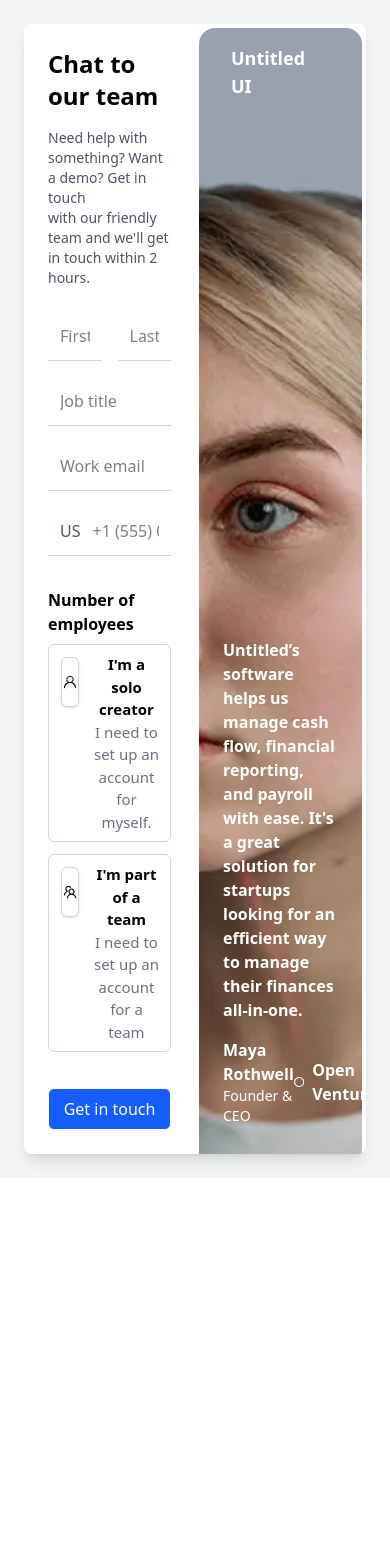
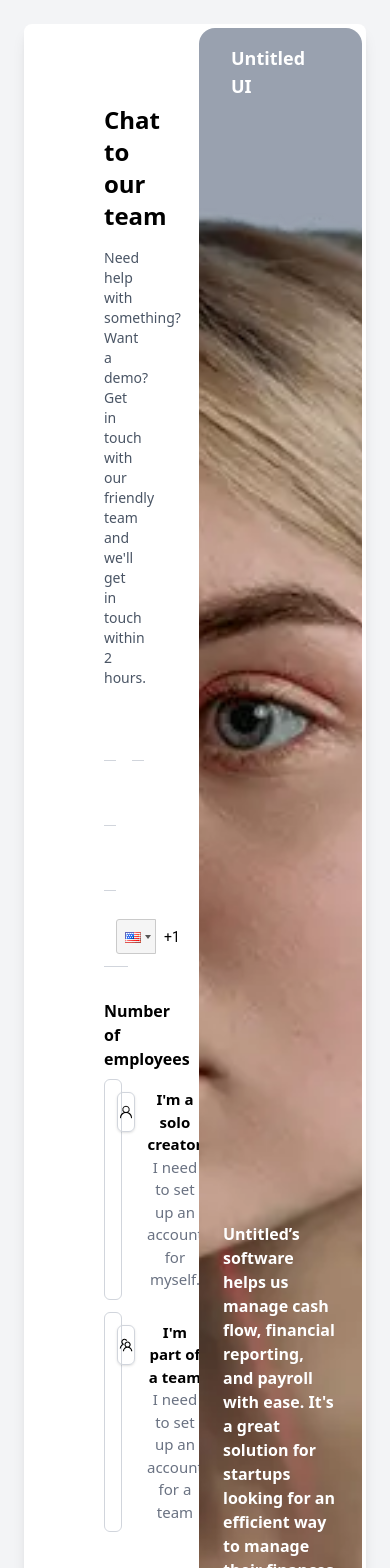
Before and after one commit to yann-bot/chat-form, a React (Vite) app: page / in a window 390 px wide. Shown: the top 1568 px of the page. Before the commit the page ends 1178 px from the top, so only its background shows below. Built offline with nearby package versions, Linux system fonts and the light colour scheme.

Commit message:
Ajout de la bibliothèque react-phone-number-input2 et ajustement de style

```diff
--- a/package.json
+++ b/package.json
@@ -14,6 +14,7 @@
     "react": "^19.0.0",
     "react-dom": "^19.0.0",
     "react-icons": "^5.5.0",
+    "react-phone-input-2": "^2.15.1",
     "tailwindcss": "^4.0.9"
   },
   "devDependencies": {
--- a/src/composant/Form.tsx
+++ b/src/composant/Form.tsx
@@ -17,7 +17,7 @@ export const ButtonIcon = (p: ButtonProps) => {
     return (
         <button>
             <div className="flex border border-gray-300  rounded-md gap-2 p-2 " >
-                    <div className="border flex items-center justify-center w-[50px] h-[50px] m-1 rounded-md border-gray-300 shadow-sm">{p.icon}</div>
+                    <div className="border flex items-center justify-center w-[50px] h-[40px] m-1 rounded-md border-gray-300 shadow-sm">{p.icon}</div>
                     <div className=" text-[15px] flex flex-col gap-0.2 justify-center ">
                         <div className="font-bold flex ">{p.title}</div>
                         <div className="text-gray-500">{p.paragraph}</div>
--- a/src/composant/Form01.tsx
+++ b/src/composant/Form01.tsx
@@ -1,16 +1,19 @@
 import { FaRegCircle } from 'react-icons/fa';
 import image from '../assets/images/Amelie Laurent.webp';
 import { FormApp } from './FormApp';
+import PhoneNumberInput from './PhoneNum';
+
 
 export default function Form01() {
+
   return (
     <div className="flex min-h-screen items-center justify-center bg-gray-100 p-6">
       <div className="flex w-full max-w-5xl bg-white rounded-lg shadow-lg overflow-hidden">
 
         {/* Form Section */}
 
-        <div className="w-1/2 p-6">
-          <h2 className="text-2xl font-semibold mb-4">Chat to our team</h2>
+        <div className="w-1/2 p-[80px]">
+          <h2 className="text-2xl font-semibold mb-4 ">Chat to our team</h2>
           <p className="text-gray-600 mb-6 text-sm">
             Need help with something? Want a demo? Get in touch <br />
             with our friendly team and we'll get in touch within 2 hours.
@@ -18,14 +21,13 @@ export default function Form01() {
 
           <form className="space-y-4">
             <div className="flex space-x-4">
-              <input type="text" placeholder="First name" className="w-1/2 border-b border-gray-300 p-3 outline-none focus:border-gray-500" />
-              <input type="text" placeholder="Last name" className="w-1/2 border-b border-gray-300 p-3 outline-none focus:border-gray-500" />
+              <input type="text" placeholder="First name" className="w-1/2 border-b border-gray-300 p-3  pl-0 outline-none focus:border-gray-500" />
+              <input type="text" placeholder="Last name" className="w-1/2 border-b border-gray-300 p-3  pl-0 outline-none focus:border-gray-500" />
             </div>
-            <input type="text" placeholder="Job title" className="w-full border-b border-gray-300 p-3 outline-none focus:border-gray-500" />
-            <input type="email" placeholder="Work email" className="w-full border-b border-gray-300 p-3 outline-none focus:border-gray-500" />
-            <div className="flex items-center border-b border-gray-300 p-3">
-              <span className="text-gray-600 mr-3">US</span>
-              <input type="tel" placeholder="+1 (555) 000-0000" className="w-full outline-none" />
+            <input type="text" placeholder="Job title" className="w-full border-b border-gray-300 p-3   pl-0 outline-none focus:border-gray-500" />
+            <input type="email" placeholder="Work email" className="w-full border-b border-gray-300 p-3  pl-0 outline-none focus:border-gray-500" />
+            <div className="flex items-center border-b border-gray-300 p-3 pl-3">
+                <PhoneNumberInput />
             </div>
           </form>
 
@@ -38,7 +40,7 @@ export default function Form01() {
 
         <div className="w-1/2 relative bg-gray-400 m-1 rounded-2xl">
           <h1 className="text-lg text-white font-bold mx-8 my-4">Untitled UI</h1>
-          <img src={image} alt="business team" className="h-full w-full object-cover" />
+          <img src={image} alt="business team" className=" h-full w-full object-cover " />
           <div className="absolute inset-0  bg-opacity-30 flex flex-col justify-end p-6 text-white">
             <p className="mt-4 text-normal font-bold">
               Untitled’s software helps us manage cash flow, financial reporting, and payroll with ease. It's a great solution for startups looking for an efficient way to manage their finances all-in-one.
--- a/src/composant/FormApp.tsx
+++ b/src/composant/FormApp.tsx
@@ -32,7 +32,7 @@ import { ButtonIcon } from "./Form"
 
             {/*Button de validation  */}
 
-            <button className="border rounded-md mt-6 text-white pt-2 pb-2 bg-blue-600">Get in touch</button>
+            <button className="border rounded-[10px] mt-6 text-white pt-2 pb-2 bg-blue-600">Get in touch</button>
         </div>
         </div>
     )
--- /dev/null
+++ b/src/composant/PhoneNum.tsx
@@ -0,0 +1,24 @@
+import  { useState } from "react";
+import PhoneInput from "react-phone-input-2";
+import "react-phone-input-2/lib/style.css";
+
+
+
+const PhoneNumberInput = () => {
+  const [phoneNumber, setPhoneNumber] = useState("");
+
+  return (
+    <PhoneInput
+      country={"us"}
+      placeholder="(555)000-0000"
+      value={phoneNumber}
+      onChange={(phone) => setPhoneNumber(phone)}
+      inputStyle={{
+        // Supprime la bordure
+        border: "none", // Supprime le padding à gauche
+      }}
+    />
+  );
+};
+
+export default PhoneNumberInput;
```
Also changed, not shown: 1 other file (tests, documents, lock files or other folders).
